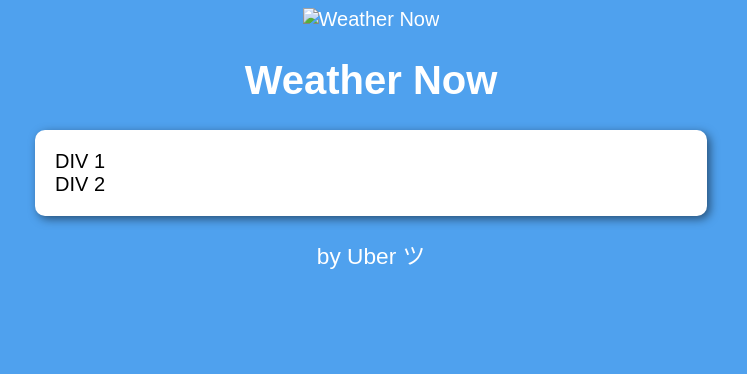
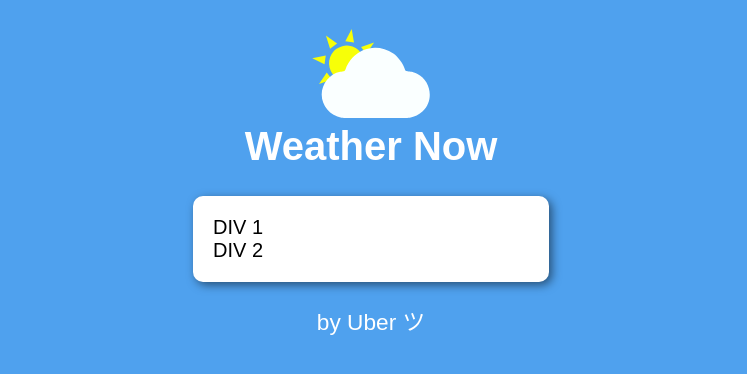
Before and after one commit to uberGadelha/weather_now, a plain HTML site: page index.html in a window 1280 px wide. Shown: the whole page, without its empty margins (269-1016 px from the left). Drawn offline with Linux system fonts and the light colour scheme.

Commit message:
Added logo and new rules in the CSS

```diff
--- a/css/style.css
+++ b/css/style.css
@@ -6,13 +6,18 @@ body {
 header {
    color: #FFF;
    text-align: center;
+   padding-top: 20px;
+}
+
+.title {
+   margin-top: 0px;
 }
 
 .section {
    background-color: #FFF;
    border-radius: 10px;
    padding: 20px;
-   width: 50%;
+   width: 25%;
    margin: auto;
    /*RULES OF THE SHADOW*/
    box-shadow: 3px 3px 10px RGBA(0, 0, 0, 0.500);
--- a/index.html
+++ b/index.html
@@ -1,15 +1,18 @@
 <!DOCTYPE html>
 <html lang="pt-BR">
+
 <head>
    <meta charset="UTF-8">
    <meta name="viewport" content="width=device-width, initial-scale=1.0">
    <title>Weather Now</title>
 
+   <link rel="shortcut icon" href="css/assets/favicon_weather_now.svg" />
    <link rel="stylesheet" href="css/style.css">
 </head>
+
 <body>
    <header>
-      <img src="logo.svg" alt="Weather Now">
+      <img src="css/assets/logo_weather_now.svg" alt="Weather Now" title="Weather Now">
       <h1 class="title">Weather Now</h1>
    </header>
    <section class="section">
@@ -26,4 +29,5 @@
 
    <script src="js/main.js"></script>
 </body>
+
 </html>
```
Also changed, not shown: css/assets/favicon_weather_now.svg (added), css/assets/favicon_weather_now.svg.2020_02_24_11_55_53.0.svg (added), css/assets/logo_weather_now.svg (added).
